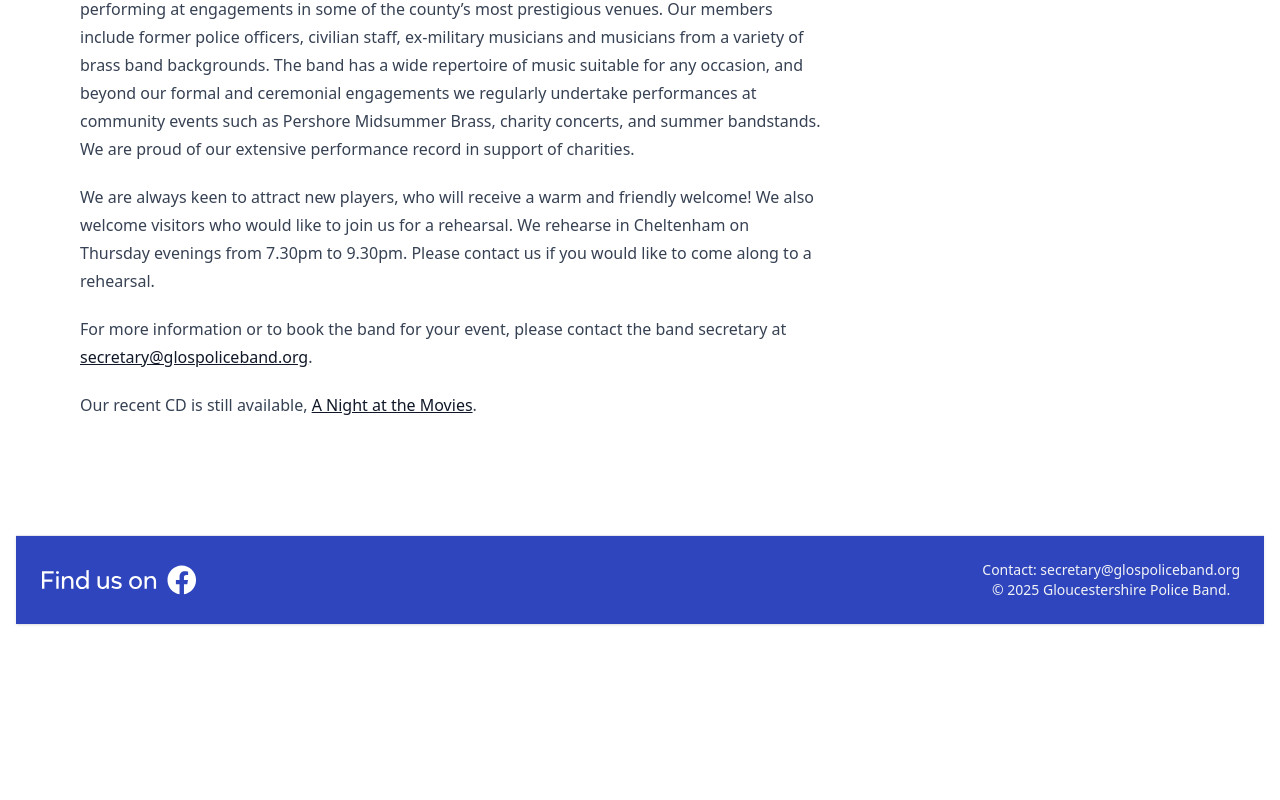
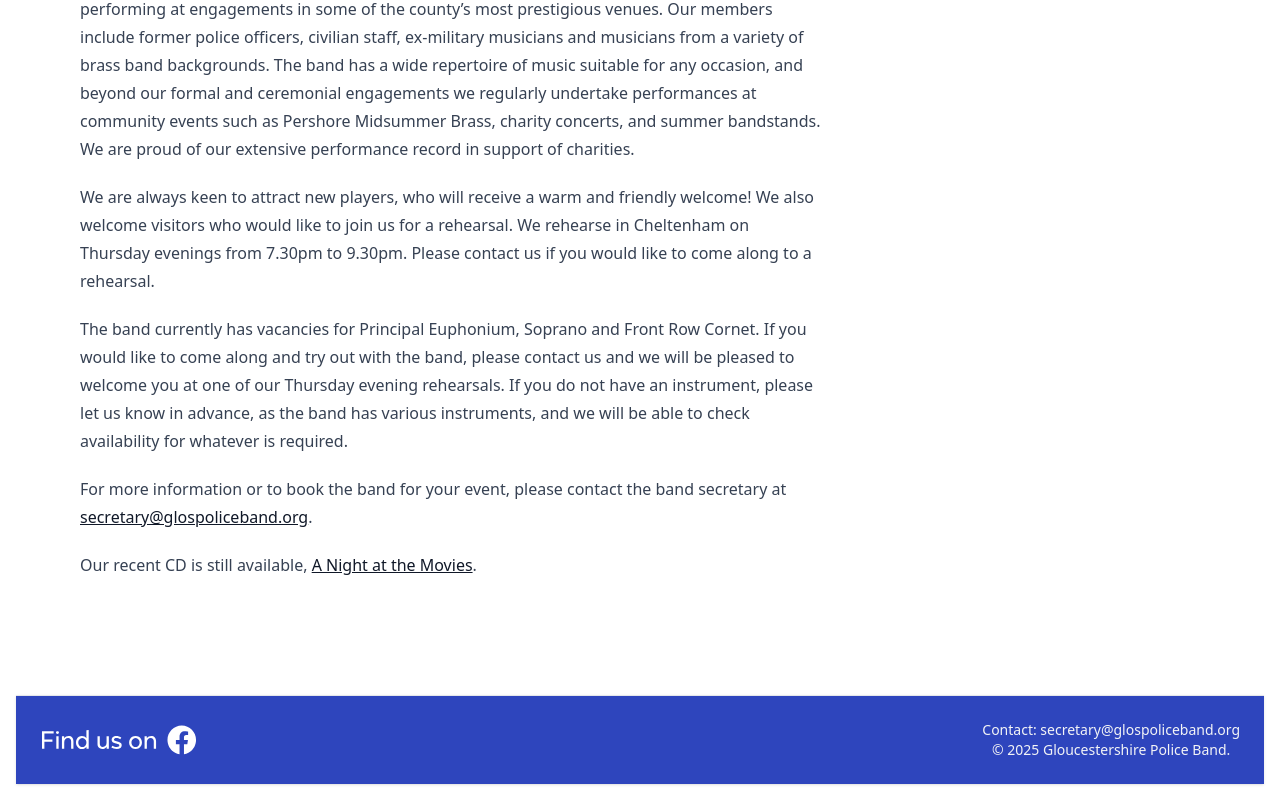
Before and after one commit to glospoliceband/glospoliceband.github.io, a Next.js app: page / in a window 1280 px wide. Shown: the part 1282-2082 px from the top of the page. Before the commit the page ends 1922 px from the top, so only its background shows below. Built offline with nearby package versions, Linux system fonts and the light colour scheme.

Commit message:
update main page to include vacancies

```diff
--- a/src/features/MainPage/MainPageText.tsx
+++ b/src/features/MainPage/MainPageText.tsx
@@ -27,6 +27,15 @@ export const MainPageText = () => (
     </p>
 
     <p>
+      The band currently has vacancies for Principal Euphonium, Soprano and
+      Front Row Cornet. If you would like to come along and try out with the
+      band, please contact us and we will be pleased to welcome you at one of
+      our Thursday evening rehearsals. If you do not have an instrument, please
+      let us know in advance, as the band has various instruments, and we will
+      be able to check availability for whatever is required.
+    </p>
+
+    <p>
       For more information or to book the band for your event, please contact
       the band secretary at{" "}
       <a href="mailto: secretary@glospoliceband.org">
```
